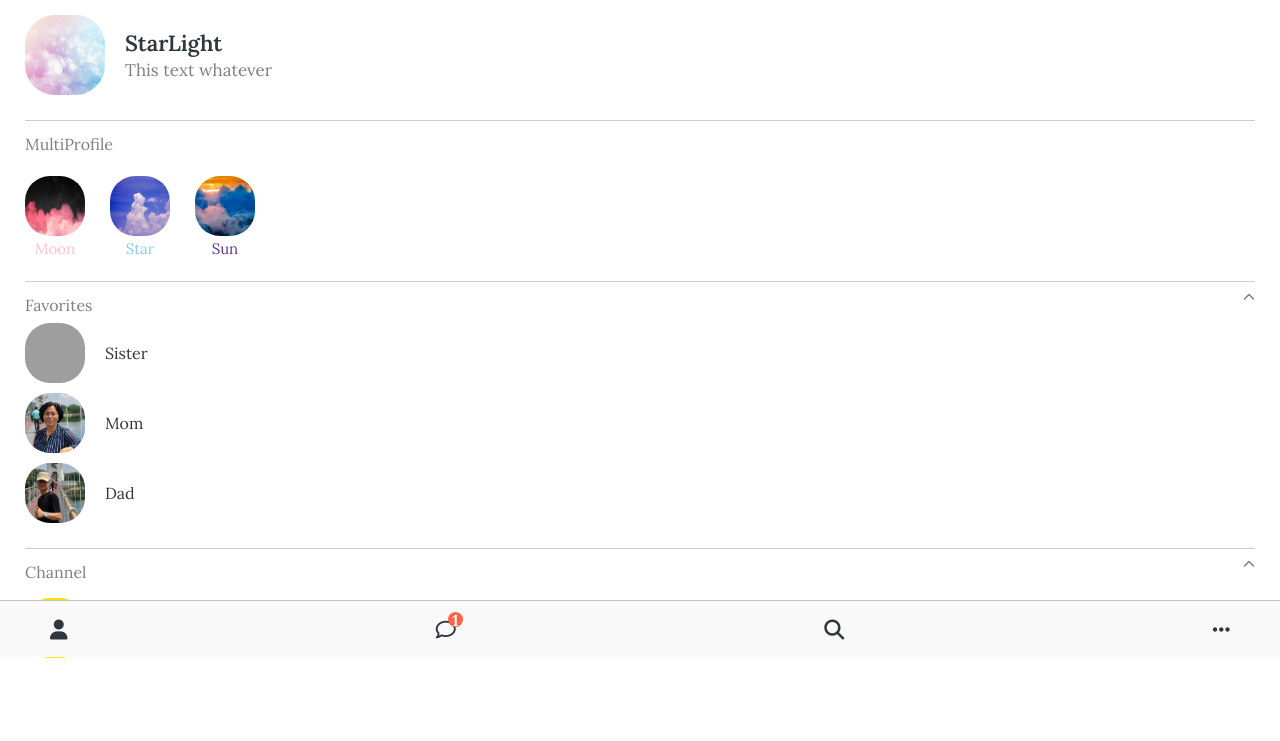
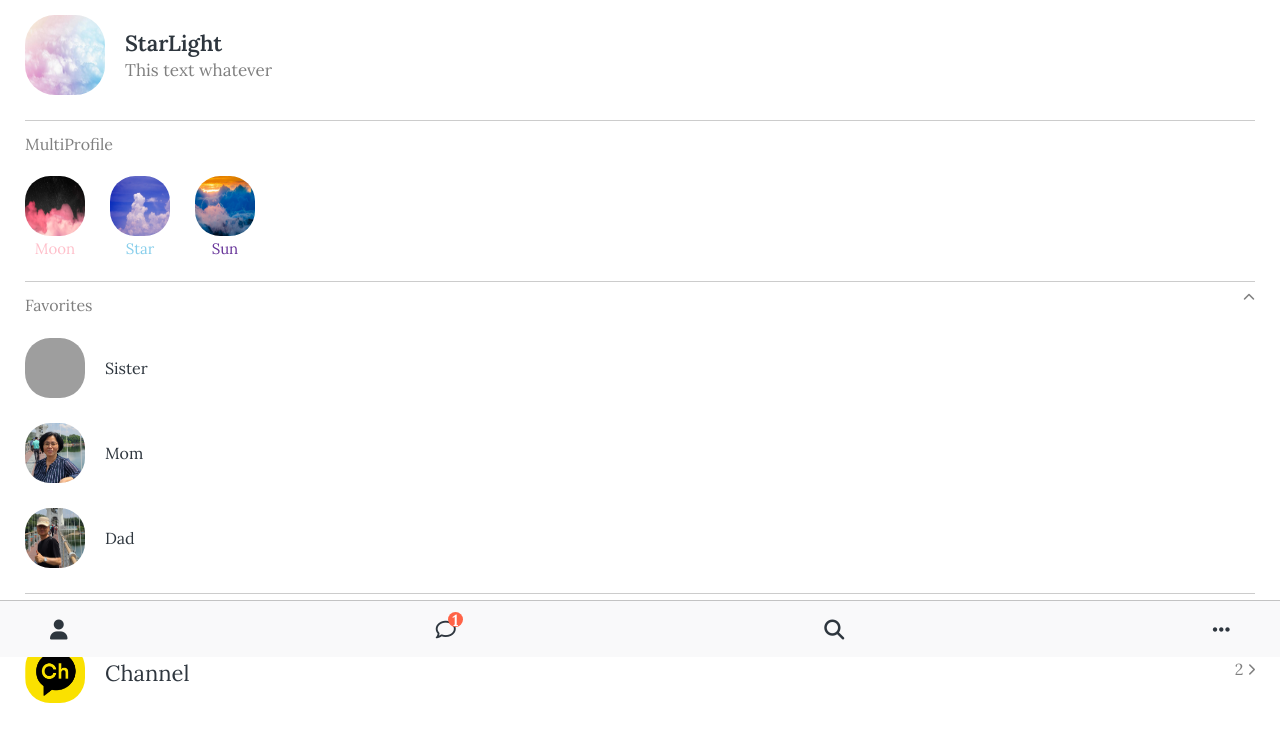
Before and after one commit to chaeront/kokoatalk, a plain HTML site: page friends.html in a window 1280 px wide. Shown: the part 143-884 px from the top of the page. Drawn offline with Linux system fonts and the light colour scheme; grey boxes are pictures that could not be loaded.

Commit message:
Friends Screen part Two

```diff
--- a/CSS/components/user-component.css
+++ b/CSS/components/user-component.css
@@ -23,14 +23,11 @@
     justify-content: space-between;
 }
 
-.user-component__favorites {
-
-}
-
 .user-component__favorites--column {
     display: flex;
     align-items: center;
     margin-bottom: 10px;
+    margin-top: 25px;
 }
 
 .user-component__multi--content {
```
Also changed, not shown: friends.html (+0 -1 lines).
